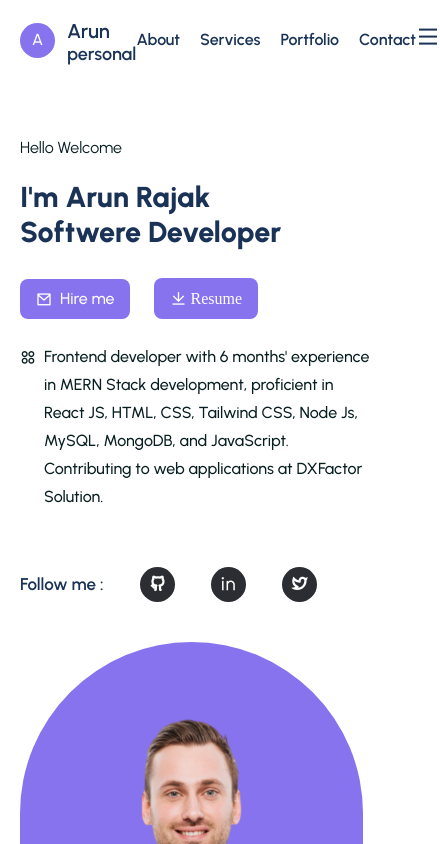
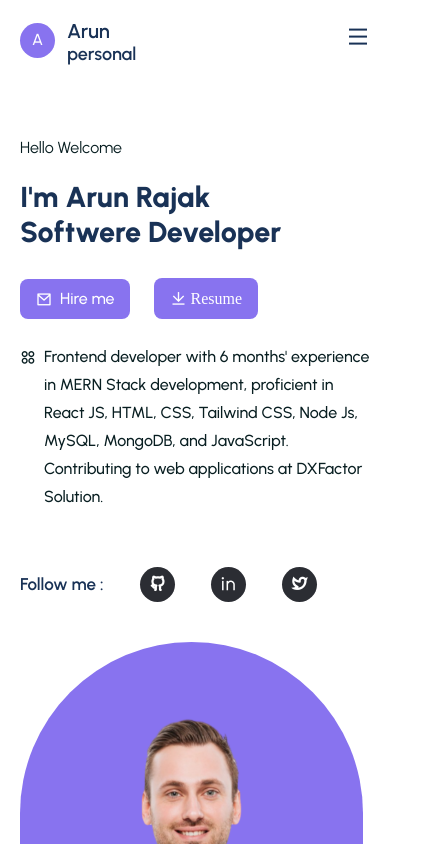
Before and after one commit to arunrajak1/portfolio, a React (Create React App) app: page / in a window 390 px wide. Shown: the top 844 px of the page, 440 px wide, since content can reach past the window. Built offline with nearby package versions, Linux system fonts and the light colour scheme.

Commit message:
Update Header.jsx

```diff
--- a/src/componets/Header/Header.jsx
+++ b/src/componets/Header/Header.jsx
@@ -46,8 +46,8 @@ className="w-full h-[80px] leading-[80px] flex items-center flex='true'">
           {/* ======= Logo end ======= */}
 
           {/* ======= Menu start ====== */}
-          <div className="menu">
-            <ul className="flex items-center gap-[20px]  font-semibold cursor-pointer">
+          <div className="menu flex">
+            <ul className="items-center gap-[20px]  font-semibold cursor-pointer hidden md:flex">
               <li>
                 <a className="text-smallTextColor" href="#about">About</a>
               </li>
```
